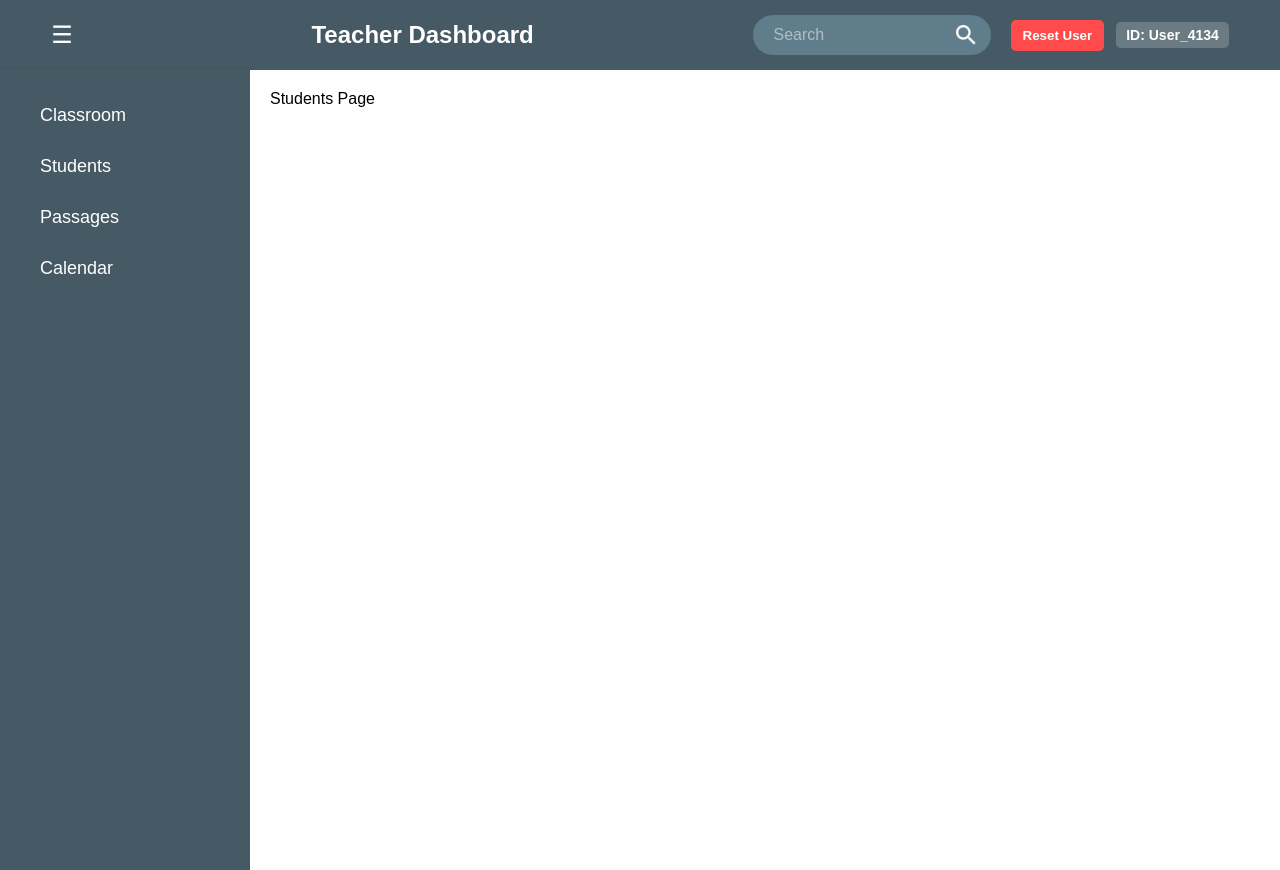
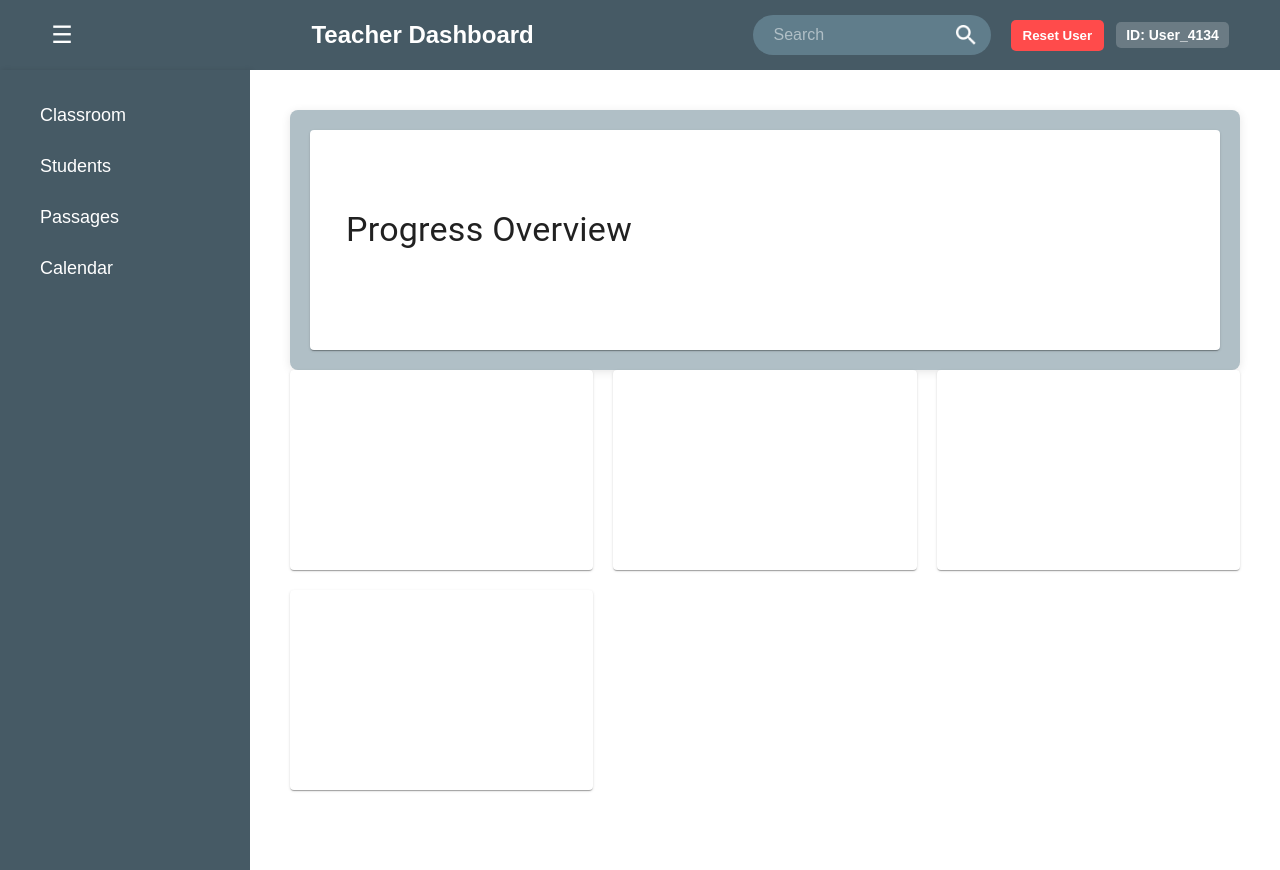
Before and after one commit to Data-Spasm/Visualization-Of-TC-Metrics, a React (Vite) app: page /students in a window 1280 px wide. Built offline with nearby package versions, Linux system fonts and the light colour scheme.

Commit message:
- Added Student view layout

```diff
--- /dev/null
+++ b/src/views/Student.css
@@ -0,0 +1,71 @@
+/* Styles for the main classroom layout */
+.classroom {
+    padding: 20px;
+    height: calc(100vh - 60px); /* Adjusted to fit within the viewport */
+    overflow-y: auto;
+    display: flex;
+    flex-direction: column;
+    background-color: #FFFFFF; /* Light background for the classroom */
+  }
+
+  /* Grid container to arrange the top visualization cards */
+  .grid-container {
+    display: grid;
+    grid-template-columns: repeat(3, 1fr); /* Three equally spaced columns */
+    gap: 20px;
+    margin-bottom: 20px;
+    flex: 0.7; /* Takes 70% of the vertical space */
+  }
+
+  /* General card styling for all visualizations */
+  .card {
+    display: flex;
+    flex-direction: column;
+    justify-content: space-between;
+    height: 100%;
+    flex: 1;
+    min-height: 200px;
+    border-radius: 8px;
+    box-shadow: 0 2px 10px rgba(0, 0, 0, 0.1);
+    background-color: white;
+  }
+
+  /* Class Engagement Bubble Chart */
+  .bubble-chart-card {
+    padding: 20px;
+    text-align: center;
+  }
+
+  .bubble-chart-card h2 {
+    margin-bottom: 15px;
+    font-size: 18px;
+    color: #333;
+  }
+
+  /* Larger card at the bottom for additional content */
+  .long-card {
+    display: flex;
+    flex-direction: row;
+    justify-content: space-between;
+    align-items: center;
+    height: 100%;
+    width: 100%;
+    flex: 1.3; /* Takes more space compared to top cards */
+    padding: 20px;
+    border-radius: 8px;
+    background-color: #B0BFC6;
+    box-shadow: 0 2px 10px rgba(0, 0, 0, 0.1);
+  }
+
+  /* Responsive design adjustments for smaller screens */
+  @media (max-width: 768px) {
+    .grid-container {
+      grid-template-columns: repeat(2, 1fr); /* Two columns instead of three */
+    }
+
+    .card, .long-card {
+      height: auto;
+      flex: 1;
+      flex-direction: column;
+    }
+  }
--- a/src/views/Student.jsx
+++ b/src/views/Student.jsx
@@ -1,7 +1,115 @@
-import React from 'react'
+import React, { useEffect, useState } from "react";
+import { Card, CardContent, Typography } from "@mui/material";
+import OverallAccuracyFluencyChart from "../components/linegraphs/OverallAccuracyFluencyChart";
+import ReadingProgressBar from "../components/progressbar/ReadingProgressBar";
+import TimeOnTaskChart from "../components/barcharts/TimeOnTaskChart";
+import TopMisreadWordsChart from "../components/barcharts/TopMisreadWordsChart";
+import ReadingAssessmentDataLineGraph from "../components/linegraphs/ReadingAssessmentDataLineGraph";
+import "./Classroom.css";
 
-const Students = () => {
-  return <div>Students Page</div>
-}
+// Google Analytics Event Tracking Function for Clicks & Hovers
+const trackEvent = (eventName, eventLabel, eventType = "click") => {
+  if (window.gtag) {
+    window.gtag("event", eventType, {
+      event_category: "User Interaction",
+      event_label: eventLabel,
+    });
+  }
+};
 
-export default Students
+const Student = ({ student, readingAttempts }) => {
+  const [overallPerformanceData, setOverallPerformanceData] = useState([]);
+  const [timeOnTaskData, setTimeOnTaskData] = useState([]);
+  const [misreadData, setMisreadData] = useState([]);
+  const [readingAssessmentData, setReadingAssessmentData] = useState({});
+
+  useEffect(() => {
+    if (student) {
+      console.log(`Loading data for student ID: ${student.id}`);
+
+      if (student.overallPerformance) {
+        setOverallPerformanceData([
+          {
+            accuracy: student.overallPerformance.accuracy,
+            fluency: student.overallPerformance.fluency,
+          },
+        ]);
+
+        setTimeOnTaskData([
+          { name: student.username, timeOnTask: student.overallPerformance.timeOnTask },
+        ]);
+      }
+
+      if (student.misreadWords) {
+        setMisreadData(student.misreadWords);
+      }
+
+      if (readingAttempts && readingAttempts.length > 0) {
+        const assessmentData = calculateReadingAssessmentData(readingAttempts);
+        setReadingAssessmentData(assessmentData);
+      }
+    }
+  }, [student, readingAttempts]);
+
+  return (
+    <div className="classroom">
+      {/* Top Card: Progress Bar */}
+      <div className="long-card">
+        <Card
+          className="long-card"
+          onClick={() => trackEvent("click_progress_overview", "User clicked on Progress Overview Card")}
+          onMouseEnter={() => trackEvent("hover_progress_overview", "User hovered over Progress Overview Card", "hover")}
+        >
+          <CardContent className="long-card-content">
+            <Typography gutterBottom variant="h4" component="div">
+              Progress Overview
+            </Typography>
+            <div className="progress-reading-container">
+
+            </div>
+          </CardContent>
+        </Card>
+      </div>
+
+      <div className="grid-container">
+        <Card
+          className="card"
+          onClick={() => trackEvent("click_accuracy_fluency", "User clicked on Overall Accuracy & Fluency Chart")}
+          onMouseEnter={() => trackEvent("hover_accuracy_fluency", "User hovered over Overall Accuracy & Fluency Chart", "hover")}
+        >
+          <CardContent>
+          </CardContent>
+        </Card>
+
+        <Card
+          className="card"
+          onClick={() => trackEvent("click_time_on_task", "User clicked on Time On Task Chart")}
+          onMouseEnter={() => trackEvent("hover_time_on_task", "User hovered over Time On Task Chart", "hover")}
+        >
+          <CardContent>
+          </CardContent>
+        </Card>
+
+        <Card
+          className="card"
+          onClick={() => trackEvent("click_misread_words", "User clicked on Top Misread Words Chart")}
+          onMouseEnter={() => trackEvent("hover_misread_words", "User hovered over Top Misread Words Chart", "hover")}
+        >
+          <CardContent>
+          </CardContent>
+        </Card>
+
+        <Card
+          className="card"
+          onClick={() => trackEvent("click_reading_assessment", "User clicked on Reading Assessment Line Graph")}
+          onMouseEnter={() => trackEvent("hover_reading_assessment", "User hovered over Reading Assessment Line Graph", "hover")}
+        >
+          <CardContent>
+          </CardContent>
+        </Card>
+      </div>
+    </div>
+  );
+};
+
+export default Student;
```
